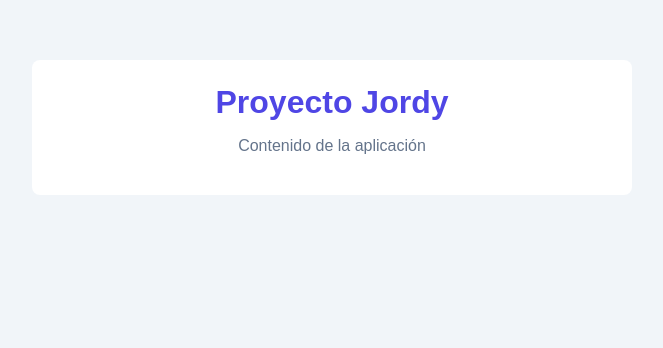
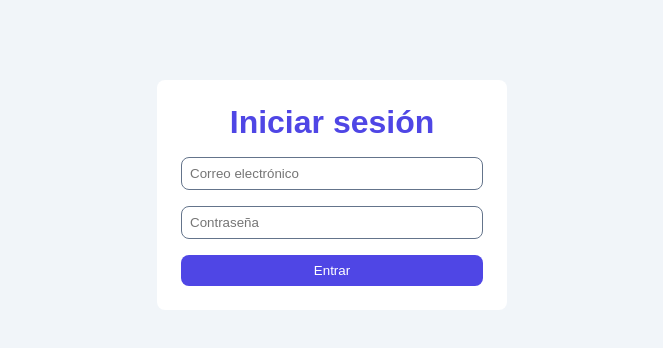
Before and after one commit to JORDYZAMATACAPCHA/proyecto-react, a React (Vite) app: page / in a window 1280 px wide. Shown: the top 348 px of the page, without its empty margins (308-971 px from the left). Built offline with nearby package versions, Linux system fonts and the light colour scheme.

Commit message:
Creamos la pagina de login con el formulario de correo y contraseña

```diff
--- a/src/App.tsx
+++ b/src/App.tsx
@@ -1,30 +1,7 @@
-import styled from '@emotion/styled';
-
-const Caja = styled.div`
-  background: ${(props) => props.theme.colors.white};
-  padding: ${(props) => props.theme.spacing.large};
-  border-radius: ${(props) => props.theme.radius};
-  max-width: 600px;
-  margin: 60px auto;
-  text-align: center;
-`;
-
-const Titulo = styled.h1`
-  color: ${(props) => props.theme.colors.primary};
-  margin: 0;
-`;
-
-const Texto = styled.p`
-  color: ${(props) => props.theme.colors.secondary};
-`;
+import Login from './pages/Login';
 
 function App() {
-  return (
-    <Caja>
-      <Titulo>Proyecto Jordy</Titulo>
-      <Texto>Contenido de la aplicación</Texto>
-    </Caja>
-  );
+  return <Login />;
 }
 
 export default App;
--- a/src/pages/Login.tsx
+++ b/src/pages/Login.tsx
@@ -0,0 +1,45 @@
+import styled from '@emotion/styled';
+
+const Formulario = styled.form`
+  background: ${(props) => props.theme.colors.white};
+  padding: ${(props) => props.theme.spacing.large};
+  border-radius: ${(props) => props.theme.radius};
+  max-width: 350px;
+  margin: 80px auto;
+  display: flex;
+  flex-direction: column;
+  gap: ${(props) => props.theme.spacing.medium};
+`;
+
+const Titulo = styled.h1`
+  color: ${(props) => props.theme.colors.primary};
+  margin: 0;
+  text-align: center;
+`;
+
+const Campo = styled.input`
+  padding: ${(props) => props.theme.spacing.small};
+  border: 1px solid ${(props) => props.theme.colors.secondary};
+  border-radius: ${(props) => props.theme.radius};
+`;
+
+const Boton = styled.button`
+  padding: ${(props) => props.theme.spacing.small};
+  background: ${(props) => props.theme.colors.primary};
+  color: ${(props) => props.theme.colors.white};
+  border: none;
+  border-radius: ${(props) => props.theme.radius};
+`;
+
+function Login() {
+  return (
+    <Formulario>
+      <Titulo>Iniciar sesión</Titulo>
+      <Campo type="email" placeholder="Correo electrónico" />
+      <Campo type="password" placeholder="Contraseña" />
+      <Boton type="submit">Entrar</Boton>
+    </Formulario>
+  );
+}
+
+export default Login;
--- a/src/styles/theme.ts
+++ b/src/styles/theme.ts
@@ -1,6 +1,4 @@
-import type { Theme } from '@emotion/react';
-
-export const theme: Theme = {
+export const theme = {
     colors: {
         primary: '#4f46e5',
         secondary: '#64748b',
```
